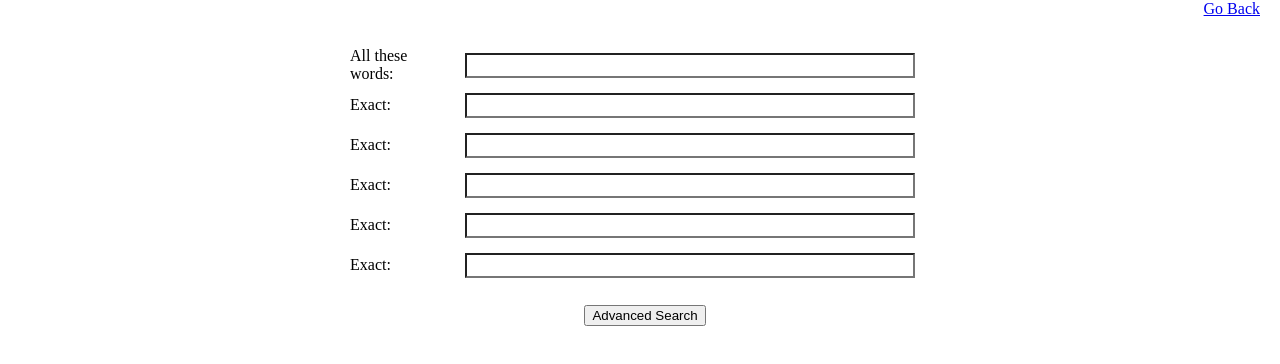
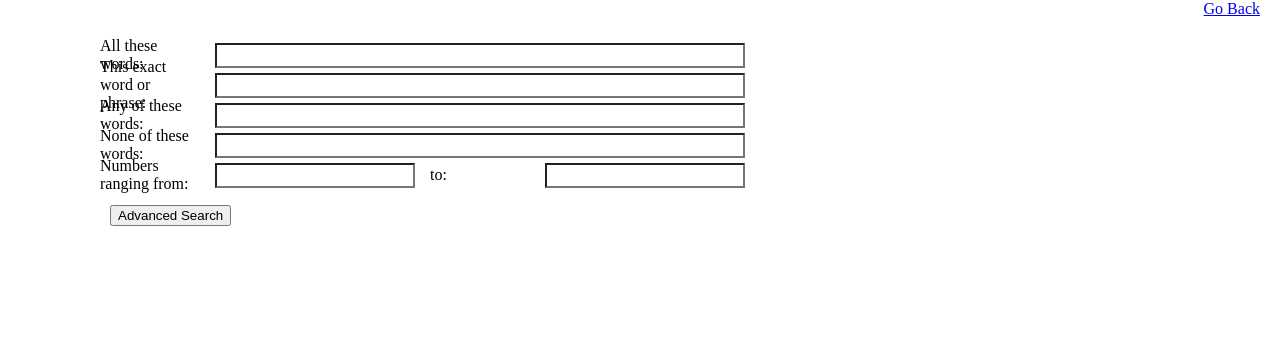
Before and after one commit to ZaneChess/cs50w, a plain HTML site: page week0/advancedSearch.html in a window 1280 px wide. Drawn offline with Linux system fonts and the light colour scheme.

Commit message:
update advanced search format
Adjusted form to match the style of the advanced search on google.

```diff
--- a/week0/advancedSearch.html
+++ b/week0/advancedSearch.html
@@ -2,7 +2,7 @@
 <html lang="en">
 <head>
     <meta charset="UTF-8">
-    <meta name="viewport" content="width=device-width, initial-scale=1.0">
+    <meta name="viewport" content="wclassth=device-width, initial-scale=1.0">
     <link rel="stylesheet" href="styles.css">
     <title>Advanced search</title>
 </head>
@@ -14,27 +14,25 @@
         <form action="https://www.google.com/search">
             <div class="advanced-div">
                 <label for="words">All these words: </label>
-                <input type="text" name="q" id="advanced">
+                <input type="text" name="q" class="advanced">
             </div>
             <div class="advanced-div">
-                <label for="exact">Exact: </label>
-                <input type="text" name="as_epq" id="advanced">
+                <label for="exact">This exact word or phrase: </label>
+                <input type="text" name="as_epq" class="advanced">
             </div>
             <div class="advanced-div">
-                <label for="exact">Exact: </label>
-                <input type="text" name="as_oq" id="advanced">
+                <label for="exact">Any of these words: </label>
+                <input type="text" name="as_oq" class="advanced">
             </div>
             <div class="advanced-div">
-                <label for="exact">Exact: </label>
-                <input type="text" name="as_eq" id="advanced">
+                <label for="exact">None of these words: </label>
+                <input type="text" name="as_eq" class="advanced">
             </div>
             <div class="advanced-div">
-                <label for="exact">Exact: </label>
-                <input type="text" name="as_nlo" id="advanced">
-            </div>
-            <div class="advanced-div">
-                <label for="exact">Exact: </label>
-                <input type="text" name="as_nhi" id="advanced">
+                <label for="exact">Numbers ranging from: </label>
+                <input type="text" name="as_nlo" class="advanced-half">
+                <label for="exact">to:  </label>
+                <input type="text" name="as_nhi" class="advanced-half">
             </div>
             <div class="advanced-div">
                 <button type="submit" value="Advanced search">Advanced Search</button>
--- a/week0/styles.css
+++ b/week0/styles.css
@@ -28,20 +28,29 @@ body {
     text-align: center;
 }
 
-#advanced {
+.advanced {
     margin: 15px;
     border-radius: 0px;
     padding: 10px;
     height: 25px;
 }
 
+.advanced-half {
+    margin: 15px;
+    border-radius: 0px;
+    padding: 10px;
+    height: 25px;
+    width: 200px;
+}
+
 .advanced-div {
     display: flex;
-    margin: 10px;
+    margin-left: 100px;
     height: 30px;
     align-items: center;
-    justify-content: center;
+    justify-content: left;
 }
+
 
 label {
     width: 100px
@@ -56,7 +65,7 @@ input {
     display: flex;
     border-radius: 30px;
     height: 50px;
-    width: 450px;
+    width: 530px;
     line-height: 22px;
     padding-left: 50px;
     padding-right: 50px;
@@ -66,6 +75,7 @@ footer {
     display: grid;
     justify-content: center;
     text-align: center;
+    width: 100%;
     grid-template-columns: 33vh 34vh 33vh;
     background-color: lightgray;
     padding: 20px;
```
Also changed, not shown: week0/imageSearch.html (+8 -1 lines).
